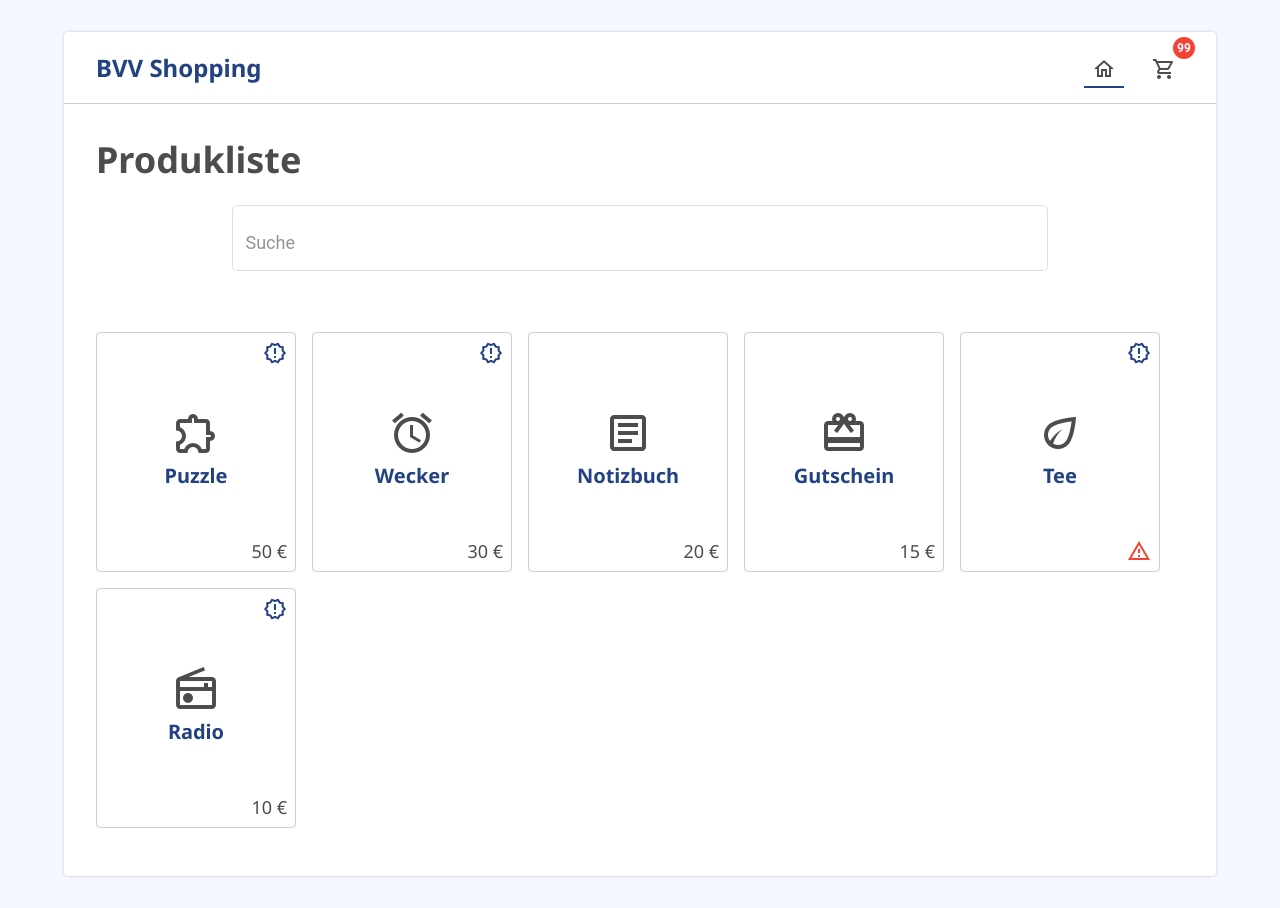
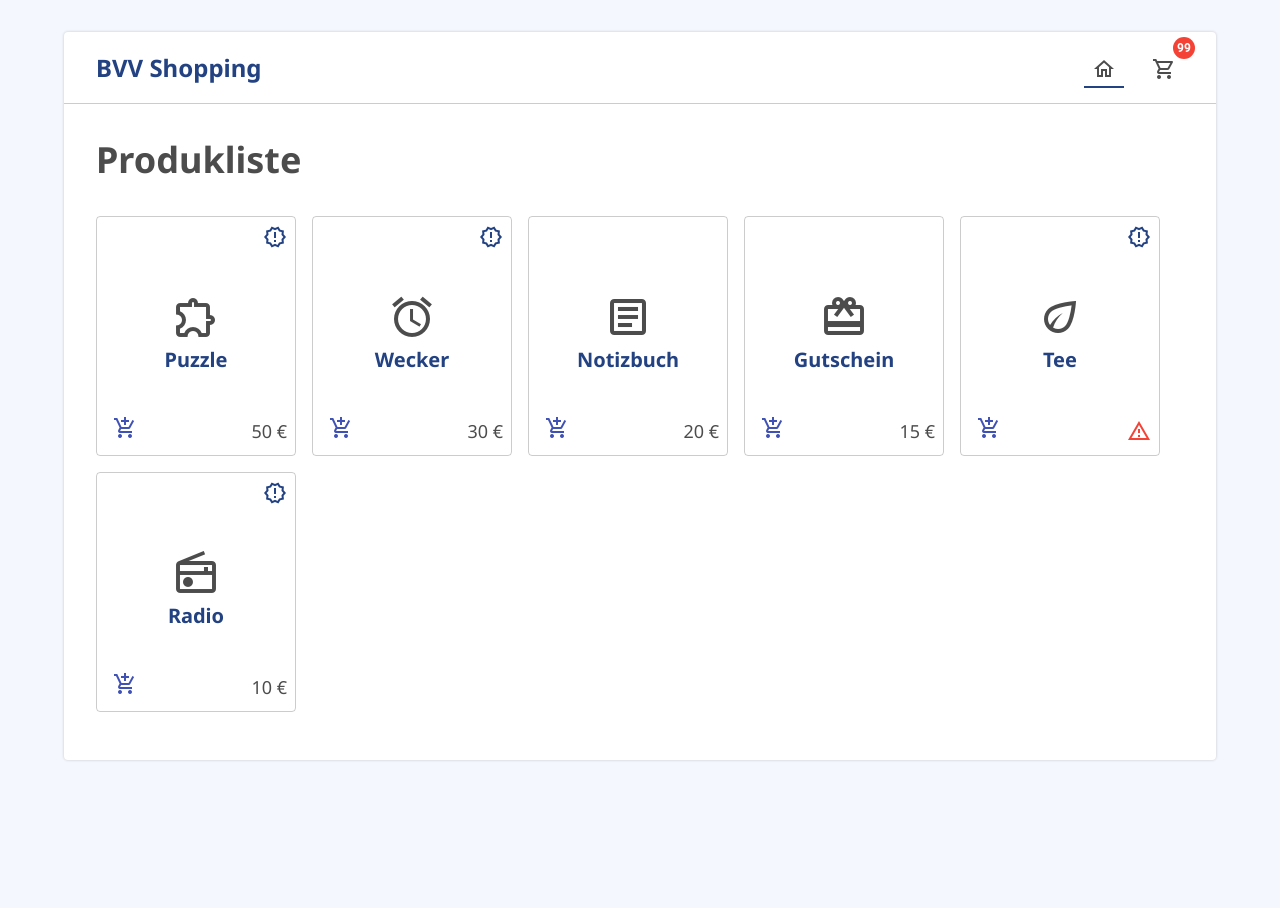
Before and after one commit to igors2412/shopping-kata, an Angular app: page / in a window 1280 px wide. After the commit the page ends 800 px from the top, so only its background shows below. Built offline with nearby package versions, Linux system fonts and the light colour scheme.

Commit message:
feat: UI cleanup

```diff
--- a/src/app/home/home.component.html
+++ b/src/app/home/home.component.html
@@ -1,8 +1,4 @@
 <h1>Produkliste</h1>
-
-<mat-form-field appearance="outline">
-    <input matInput type="text" placeholder="Suche" />
-</mat-form-field>
 
 <div class="loading" *ngIf="isLoading">
     <mat-spinner></mat-spinner>
--- a/src/app/home/home.component.scss
+++ b/src/app/home/home.component.scss
@@ -1,12 +1,6 @@
 :host {
     display: flex;
     flex-direction: column;
-
-    mat-form-field {
-        margin-top: 16px;
-        width: 75%;
-        align-self: center;
-    }
 
     .loading {
         margin: 32px 0;
--- a/src/app/product/product.component.html
+++ b/src/app/product/product.component.html
@@ -7,3 +7,7 @@
 <article class="price" *ngIf="!product.isSaleOnly">{{ product.cost }} €</article>
 
 <mat-icon class="material-icons-outlined sale-only" color="warn" *ngIf="product.isSaleOnly">report_problem</mat-icon>
+
+<button mat-icon-button color="primary" class="shop">
+    <mat-icon>add_shopping_cart</mat-icon>
+</button>
--- a/src/app/product/product.component.scss
+++ b/src/app/product/product.component.scss
@@ -19,8 +19,14 @@
         box-shadow: 0px 0px 6px 0px colors.$shadow;
     }
 
+    .sale,
+    .price,
+    .sale-only,
+    .shop {
+        position: absolute;
+    }
+
     .sale {
-        position: absolute;
         top: 8px;
         right: 8px;
         color: colors.$accent-dark;
@@ -34,8 +40,12 @@
 
     .price,
     .sale-only {
-        position: absolute;
-        bottom: 8px;
+        bottom: 12px;
         right: 8px;
     }
+
+    .shop {
+        bottom: 8px;
+        left: 8px;
+    }
 }
```
